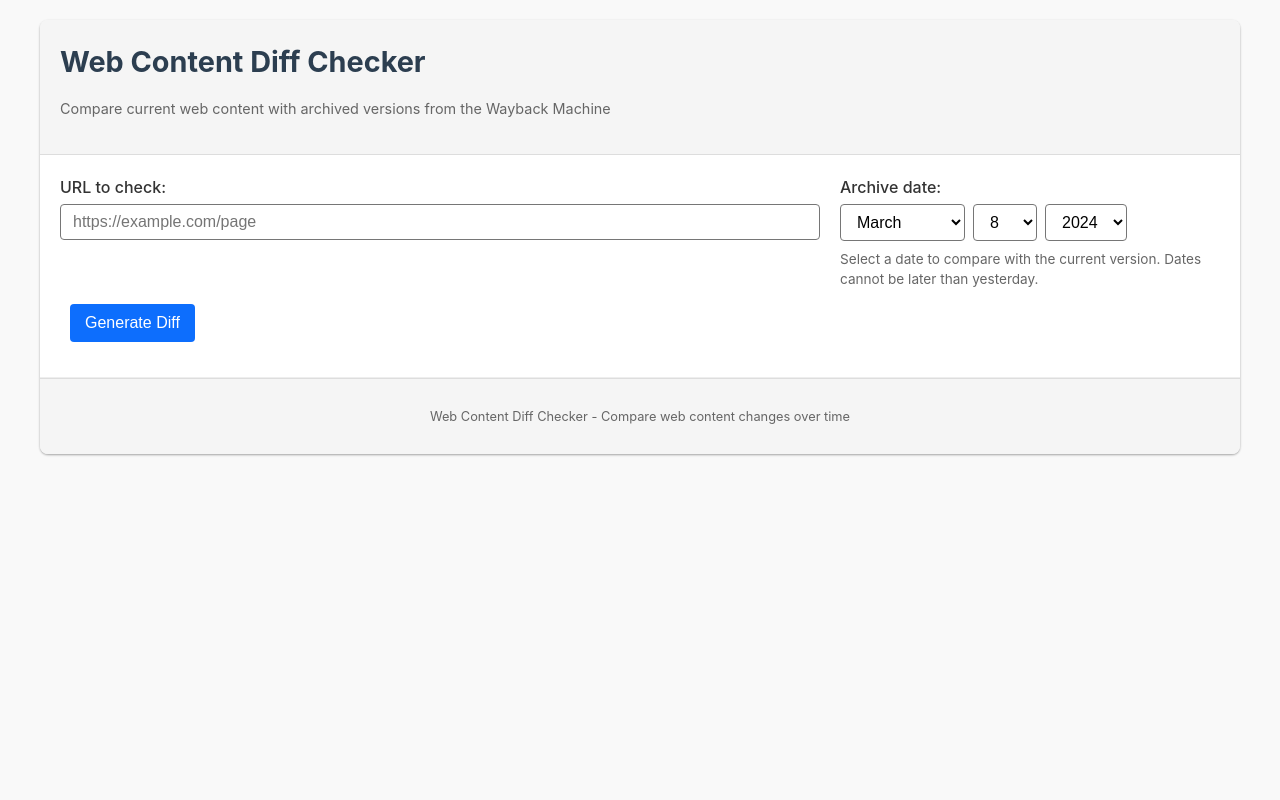
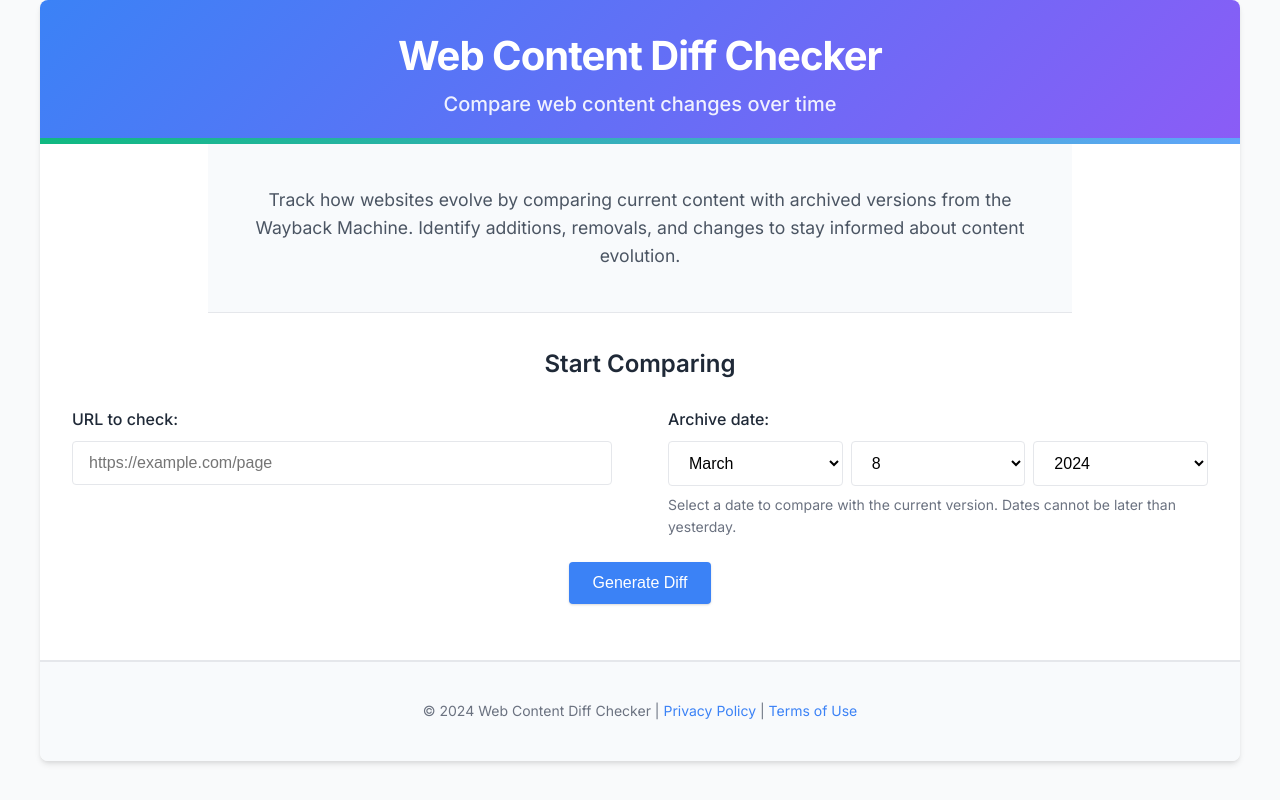
Before and after one commit to robertcdawson/Web-Content-Diff-Checker, a Flask app: page / in a window 1280 px wide. Run offline with Flask 2, Linux system fonts and the light colour scheme.

```diff
--- a/static/css/styles.css
+++ b/static/css/styles.css
@@ -1,172 +1,234 @@
+:root {
+  --primary-color: #3b82f6;
+  --primary-dark: #2563eb;
+  --primary-light: #60a5fa;
+  --secondary-color: #10b981;
+  --accent-color: #8b5cf6;
+  --text-color: #1f2937;
+  --text-light: #4b5563;
+  --text-lighter: #6b7280;
+  --background-color: #f9fafb;
+  --card-background: #ffffff;
+  --border-color: #e5e7eb;
+  --success-color: #10b981;
+  --warning-color: #f59e0b;
+  --error-color: #ef4444;
+  --shadow-sm: 0 1px 2px 0 rgba(0, 0, 0, 0.05);
+  --shadow: 0 1px 3px 0 rgba(0, 0, 0, 0.1), 0 1px 2px 0 rgba(0, 0, 0, 0.06);
+  --shadow-md: 0 4px 6px -1px rgba(0, 0, 0, 0.1), 0 2px 4px -1px rgba(0, 0, 0, 0.06);
+  --shadow-lg: 0 10px 15px -3px rgba(0, 0, 0, 0.1), 0 4px 6px -2px rgba(0, 0, 0, 0.05);
+  --radius-sm: 0.125rem;
+  --radius: 0.25rem;
+  --radius-md: 0.375rem;
+  --radius-lg: 0.5rem;
+}
+
 body {
-  font-family: -apple-system, BlinkMacSystemFont, 'Segoe UI', Roboto, Oxygen, Ubuntu, Cantarell, 'Open Sans', 'Helvetica Neue', sans-serif;
+  font-family: 'Inter', -apple-system, BlinkMacSystemFont, 'Segoe UI', Roboto, Oxygen, Ubuntu, Cantarell, 'Open Sans', 'Helvetica Neue', sans-serif;
   margin: 0;
-  padding: 20px;
-  line-height: 1.5;
-  color: #333;
-  background-color: #f9f9f9;
+  padding: 0;
+  line-height: 1.6;
+  color: var(--text-color);
+  background-color: var(--background-color);
 }
 
 .container {
   max-width: 1200px;
   margin: 0 auto;
-  background-color: #fff;
-  border-radius: 8px;
-  box-shadow: 0 1px 3px rgba(0, 0, 0, 0.12), 0 1px 2px rgba(0, 0, 0, 0.24);
+  background-color: var(--card-background);
+  border-radius: var(--radius-lg);
+  box-shadow: var(--shadow-md);
   overflow: hidden;
 }
 
-header {
-  padding: 20px;
-  background-color: #f5f5f5;
-  border-bottom: 1px solid #ddd;
+/* Header Styles */
+.site-header {
+  padding: 2rem 2rem 1.5rem;
+  background: linear-gradient(135deg, var(--primary-color), var(--accent-color));
+  color: white;
+  text-align: center;
+  position: relative;
+}
+
+.site-header::after {
+  content: '';
+  position: absolute;
+  bottom: 0;
+  left: 0;
+  right: 0;
+  height: 6px;
+  background: linear-gradient(90deg, var(--secondary-color), var(--primary-light));
+}
+
+.header-content {
+  max-width: 800px;
+  margin: 0 auto;
 }
 
 h1 {
-  color: #2c3e50;
-  margin-top: 0;
-  margin-bottom: 10px;
-  font-size: 1.8rem;
+  margin: 0;
+  font-size: 2.5rem;
+  font-weight: 700;
+  letter-spacing: -0.025em;
+  line-height: 1.2;
 }
 
-.summary {
-  color: #666;
-  font-size: 0.9rem;
+.tagline {
+  font-size: 1.25rem;
+  margin: 0.5rem 0 0;
+  opacity: 0.9;
+  font-weight: 500;
 }
 
+.app-description {
+  padding: 1.5rem 2rem;
+  background-color: #f8fafc;
+  border-bottom: 1px solid var(--border-color);
+  text-align: center;
+  max-width: 800px;
+  margin: 0 auto;
+  color: var(--text-light);
+  font-size: 1.1rem;
+  line-height: 1.6;
+}
+
+/* Form Styles */
 .input-form {
-  padding: 20px;
-  border-bottom: 1px solid #eee;
+  padding: 2rem;
+  border-bottom: 1px solid var(--border-color);
+  background-color: var(--card-background);
+}
+
+#form-heading {
+  margin-top: 0;
+  margin-bottom: 1.5rem;
+  font-size: 1.5rem;
+  color: var(--text-color);
+  text-align: center;
+  font-weight: 600;
 }
 
 .form-row {
   display: flex;
   flex-wrap: wrap;
-  margin: 0 -10px;
+  margin: 0 -1rem;
+  gap: 1.5rem;
 }
 
 .form-group {
-  margin-bottom: 15px;
-  padding: 0 10px;
+  margin-bottom: 1.5rem;
+  padding: 0 1rem;
   box-sizing: border-box;
-}
-
-.url-group {
-  flex: 2;
+  flex: 1;
   min-width: 250px;
-}
-
-.date-group {
-  flex: 1;
-  min-width: 200px;
-}
-
-.button-group {
-  width: 100%;
 }
 
 .form-group label {
   display: block;
-  margin-bottom: 5px;
+  margin-bottom: 0.5rem;
   font-weight: 500;
+  color: var(--text-color);
 }
 
 .form-group input[type="url"],
 .form-group input[type="date"] {
   width: 100%;
-  padding: 8px 12px;
-  border: 1px solid #767676;
-  border-radius: 4px;
+  padding: 0.75rem 1rem;
+  border: 1px solid var(--border-color);
+  border-radius: var(--radius);
   font-size: 1rem;
   box-sizing: border-box;
+  transition: border-color 0.15s, box-shadow 0.15s;
 }
 
 .custom-date-input {
   display: flex;
-  gap: 8px;
-  margin-bottom: 8px;
+  gap: 0.5rem;
+  margin-bottom: 0.5rem;
 }
 
 .custom-date-input select {
-  padding: 8px 12px;
-  border: 1px solid #767676;
-  border-radius: 4px;
+  padding: 0.75rem 1rem;
+  border: 1px solid var(--border-color);
+  border-radius: var(--radius);
   font-size: 1rem;
   background-color: white;
+  flex: 1;
+  min-width: 0;
+  transition: border-color 0.15s, box-shadow 0.15s;
 }
 
 .custom-date-input select:focus {
-  outline: 2px solid #2271b1;
-  outline-offset: 1px;
-  border-color: #2271b1;
+  outline: none;
+  border-color: var(--primary-color);
+  box-shadow: 0 0 0 3px rgba(59, 130, 246, 0.25);
 }
 
 .date-description {
-  font-size: 0.85rem;
-  color: #666;
-  margin-top: 4px;
+  font-size: 0.875rem;
+  color: var(--text-lighter);
+  margin-top: 0.5rem;
 }
 
 .form-group input[type="url"]:focus,
 .form-group input[type="date"]:focus {
-  outline: 2px solid #2271b1;
-  outline-offset: 1px;
-  border-color: #2271b1;
+  outline: none;
+  border-color: var(--primary-color);
+  box-shadow: 0 0 0 3px rgba(59, 130, 246, 0.25);
 }
 
-.form-group input[type="date"] {
-  font-family: inherit;
-  color: #333;
-  cursor: pointer;
-}
-
-/* For webkit browsers like Chrome/Safari */
-.form-group input[type="date"]::-webkit-calendar-picker-indicator {
-  cursor: pointer;
-  opacity: 0.8;
-  filter: invert(0.5);
-}
-
-.form-group input[type="date"]::-webkit-calendar-picker-indicator:hover {
-  opacity: 1;
+.button-group {
+  display: flex;
+  justify-content: center;
+  width: 100%;
 }
 
 .form-group button {
-  background-color: #0d6efd;
+  background-color: var(--primary-color);
   color: white;
   border: none;
-  padding: 10px 15px;
-  border-radius: 4px;
+  padding: 0.75rem 1.5rem;
+  border-radius: var(--radius);
   cursor: pointer;
   font-size: 1rem;
-  transition: background-color 0.2s;
+  font-weight: 500;
+  transition: background-color 0.2s, transform 0.1s;
+  box-shadow: var(--shadow);
 }
 
 .form-group button:hover {
-  background-color: #0b5ed7;
+  background-color: var(--primary-dark);
+  transform: translateY(-1px);
+  box-shadow: var(--shadow-md);
 }
 
 .form-group button:focus {
-  outline: 2px solid #0a58ca;
-  outline-offset: 2px;
+  outline: none;
+  box-shadow: 0 0 0 3px rgba(59, 130, 246, 0.4);
 }
 
+.form-group button:active {
+  transform: translateY(0);
+  box-shadow: var(--shadow-sm);
+}
+
+/* Loading Styles */
 .loading {
   display: flex;
   flex-direction: column;
   align-items: center;
   justify-content: center;
-  padding: 30px;
+  padding: 3rem;
 }
 
 .spinner {
-  border: 4px solid rgba(0, 0, 0, 0.1);
+  border: 4px solid rgba(59, 130, 246, 0.1);
   border-radius: 50%;
-  border-top: 4px solid #3498db;
+  border-top: 4px solid var(--primary-color);
   width: 40px;
   height: 40px;
   animation: spin 1s linear infinite;
-  margin-bottom: 15px;
+  margin-bottom: 1rem;
 }
 
 @keyframes spin {
@@ -447,63 +523,121 @@ h1 {
   box-sizing: border-box;
 }
 
+/* Footer Styles */
 footer {
-  padding: 15px 20px;
-  background-color: #f5f5f5;
-  border-top: 1px solid #ddd;
-  color: #666;
-  font-size: 0.8rem;
+  padding: 1.5rem;
+  background-color: #f8fafc;
+  border-top: 1px solid var(--border-color);
+  color: var(--text-lighter);
+  font-size: 0.875rem;
   text-align: center;
 }
 
+.footer-link {
+  color: var(--primary-color);
+  text-decoration: none;
+  transition: color 0.2s;
+}
+
+.footer-link:hover {
+  color: var(--primary-dark);
+  text-decoration: underline;
+}
+
+/* Responsive Styles */
 @media (max-width: 768px) {
   body {
-    padding: 10px;
+    padding: 0;
   }
 
   .container {
     border-radius: 0;
+    box-shadow: none;
+  }
+
+  .site-header {
+    padding: 1.5rem 1rem 1rem;
   }
 
   h1 {
-    font-size: 1.5rem;
+    font-size: 1.75rem;
+  }
+
+  .tagline {
+    font-size: 1rem;
+  }
+
+  .app-description {
+    padding: 1rem;
+    font-size: 1rem;
+  }
+
+  .input-form {
+    padding: 1.5rem 1rem;
   }
 
   .form-row {
-    display: block;
+    flex-direction: column;
+    gap: 1rem;
+    margin: 0;
   }
 
-  .url-group,
-  .date-group {
+  .form-group {
+    padding: 0;
     width: 100%;
   }
 
-  .controls button {
-    font-size: 0.8rem;
-    padding: 6px 10px;
+  .custom-date-input {
+    flex-wrap: wrap;
   }
 
-  .diff-grid {
-    font-size: 0.9rem;
+  .custom-date-input select {
+    flex: 1 0 30%;
   }
 
-  .summary, .change-summary, .controls, .diff-container {
-    padding: 10px;
+  .controls {
+    flex-direction: column;
+    gap: 1rem;
+    align-items: stretch;
   }
 
-  .diff-container {
-    padding-bottom: 15px;
+  .search-box {
+    width: 100%;
+  }
+
+  .search-box input {
+    flex: 1;
   }
 }
 
-/* Accessibility helpers */
+/* Accessibility Styles */
 .visually-hidden {
   position: absolute;
   width: 1px;
   height: 1px;
+  padding: 0;
   margin: -1px;
-  padding: 0;
   overflow: hidden;
   clip: rect(0, 0, 0, 0);
-  border: 0;
+  white-space: nowrap;
+  border-width: 0;
 }
+
+/* Focus styles for keyboard navigation */
+a:focus-visible,
+button:focus-visible,
+input:focus-visible,
+select:focus-visible {
+  outline: 2px solid var(--primary-color);
+  outline-offset: 2px;
+}
+
+/* High contrast mode support */
+@media (forced-colors: active) {
+
+  .site-header,
+  .form-group button,
+  .controls button {
+    border: 1px solid ButtonText;
+  }
+}
--- a/templates/index.html
+++ b/templates/index.html
@@ -4,23 +4,33 @@
 <head>
   <meta charset="UTF-8">
   <meta name="viewport" content="width=device-width, initial-scale=1.0">
-  <title>Web Content Diff Checker</title>
+  <title>Web Content Diff Checker - Compare web content changes over time</title>
   <link rel="stylesheet" href="{{ url_for('static', filename='css/styles.css') }}">
+  <link rel="preconnect" href="https://fonts.googleapis.com">
+  <link rel="preconnect" href="https://fonts.gstatic.com" crossorigin>
+  <link href="https://fonts.googleapis.com/css2?family=Inter:wght@400;500;600;700&display=swap" rel="stylesheet">
+  <meta name="description"
+    content="Compare current web content with archived versions from the Wayback Machine to track changes over time.">
 </head>
 
 <body>
   <div class="container">
-    <header>
-      <h1>Web Content Diff Checker</h1>
-      <div class="summary">
-        <p>Compare current web content with archived versions from the Wayback Machine</p>
+    <header class="site-header">
+      <div class="header-content">
+        <h1>Web Content Diff Checker</h1>
+        <p class="tagline">Compare web content changes over time</p>
       </div>
     </header>
 
     <main>
+      <div class="app-description">
+        <p>Track how websites evolve by comparing current content with archived versions from the Wayback Machine.
+          Identify additions, removals, and changes to stay informed about content evolution.</p>
+      </div>
+
       <div class="input-form">
         <form id="diffForm" aria-labelledby="form-heading">
-          <h2 id="form-heading" class="visually-hidden">Content Comparison Form</h2>
+          <h2 id="form-heading">Start Comparing</h2>
           <div class="form-row">
             <div class="form-group url-group">
               <label for="url">URL to check:</label>
@@ -114,7 +124,8 @@
     </main>
 
     <footer>
-      <p>Web Content Diff Checker - Compare web content changes over time</p>
+      <p>&copy; 2024 Web Content Diff Checker | <a href="#" class="footer-link">Privacy Policy</a> | <a href="#"
+          class="footer-link">Terms of Use</a></p>
     </footer>
   </div>
 
--- a/utils.py
+++ b/utils.py
@@ -27,8 +27,8 @@ def extract_significant_changes(archived_lines, current_lines):
 
 def get_formatted_dates(timestamp):
     """Format dates in a consistent, human-readable format."""
-    formatted_archive_date = f"{timestamp[0:4]}-{timestamp[4:6]}-{timestamp[6:8]}"
-    current_date = datetime.now().strftime('%Y-%m-%d')
+    formatted_archive_date = f"{timestamp[4:6]}-{timestamp[6:8]}-{timestamp[0:4]}"
+    current_date = datetime.now().strftime('%m-%d-%Y')
     return formatted_archive_date, current_date
 
 def create_filename(url, timestamp):
```
Also changed, not shown: other parts of static/css/styles.css (+45 -31 lines), diff_generator.py (+5 -7 lines).
